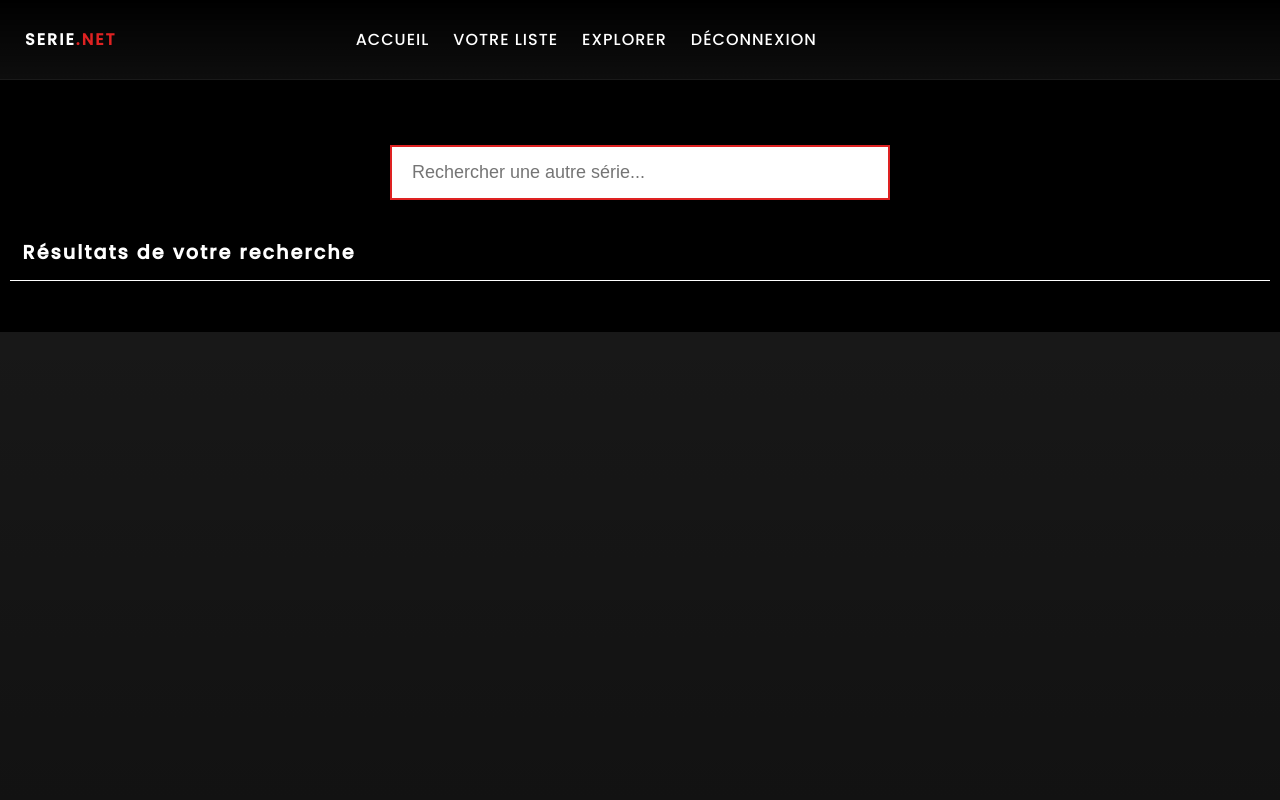
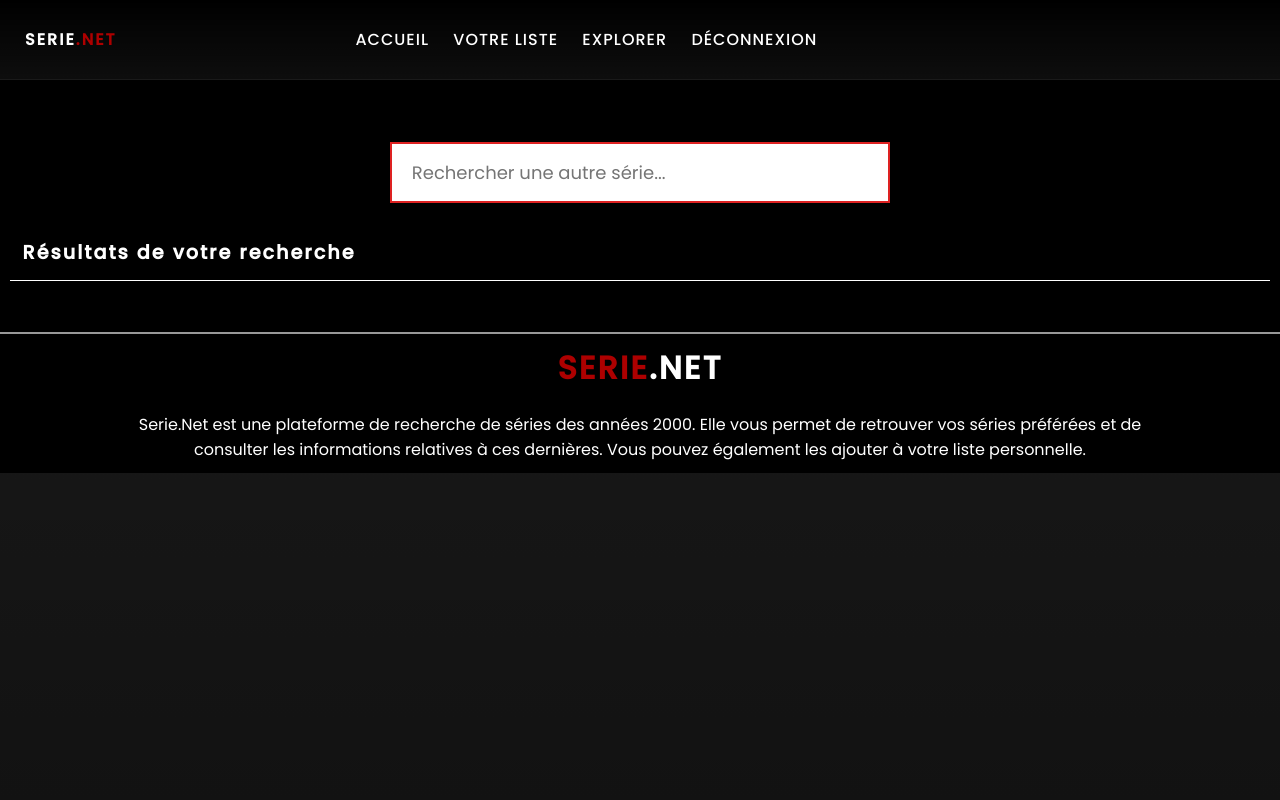
Before and after one commit to otsubyo/SerieNet, a PHP site: page /search/view/html/search.php in a window 1280 px wide. Run offline with PHP 8.4, Linux system fonts and the light colour scheme; the visitor is signed in with stand-in values (Sample User, id 1).

Commit message:
CREATE se

```diff
--- a/controller/serienet-api.php
+++ b/controller/serienet-api.php
@@ -17,7 +17,7 @@
 switch ($http_method) {
     // Cas de la méthode GET
     case "GET":
-        if (isset($_GET['id']) && isset($_GET['lang'])) {
+        if (isset($_GET['id'], $_GET['lang'])) {
             $id = htmlspecialchars($_GET['id']);
             $lang = htmlspecialchars($_GET['lang']);
             $series = $serieRequest->getSeriesSearch($id, $lang);
--- a/model/Serie.php
+++ b/model/Serie.php
@@ -60,6 +60,20 @@
     public function getGenres(): array
     {
         return $this->genres;
+    }
+
+    /**
+     * Renvoie le genre de la série au format String
+     * @return string
+     */
+    public function getGenresString(): string
+    {
+        $genres = "";
+        foreach ($this->genres as $genre) {
+            $genres .= $genre->getNom() . ",";
+        }
+        $genres = substr($genres, 0, -1);
+        return $genres;
     }
 
     /**
--- a/model/dao/requests/SerieRequest.php
+++ b/model/dao/requests/SerieRequest.php
@@ -49,7 +49,7 @@
         $stmt->execute(array(':id' => $id));
         (array) $data = $stmt->fetch(PDO::FETCH_ASSOC);
         if (!$data) {
-            die("ERROR 404 : Données introuvable !");
+            throw new \Exception("ERROR 404 : Données introuvable !");
         }
         $genres = $this->getGenresSerie($id);
         return new Serie($data['id'], $data['name'], $genres, $data['etoiles'], $data['synopsis'], $data['poster']);
@@ -69,7 +69,7 @@
 
         // Vérifier si la requête a réussi
         if ($response === false) {
-            die('Erreur lors de la récupération des données depuis l\'API.');
+            die('Erreur lors du requêtage de l\'API SerieNet.');
         }
 
         // Décoder la réponse JSON
--- a/view/css/base_style.css
+++ b/view/css/base_style.css
@@ -4,10 +4,11 @@
     padding: 0;
     box-sizing: border-box;
     user-select: none;
+    font-family: 'Poppins', sans-serif;
 }
 
 :root{
-    --main-color: #de2222;
+    --main-color: #ad0000;
     --second-color: #000000;
 }
 
@@ -16,6 +17,7 @@
     height: 100vh;
     background-size: cover;
     background: linear-gradient(rgba(0, 0, 0, 0.89), rgba(0, 0, 0, 0.93));
+    font-family: 'Poppins', serif;
 }
 
 section{
@@ -208,9 +210,13 @@
     cursor: pointer;
     transition: all 0.3s ease;
 }
+.banner-content .box-container .box a {
+    text-decoration: none;
+    color: white;
+}
 
-.banner-content .box-container .box img{
-    position: relative;
+
+.banner-content .box-container .box img {
     width: 200px;
     height: 250px;
     transition: all 0.3s ease;
@@ -228,7 +234,6 @@
 
 
 }
-
 
 #form-search {
     text-align: center;
@@ -253,6 +258,37 @@
     box-sizing: border-box;
 }
 
-.footer{
-    display: none;
+.pied {
+    display: flex;
+    align-items: center;
+    border-top: solid 2px #989898;
+    background-color: var(--second-color);
 }
+
+.pied .footer-content {
+    display: flex;
+    flex-direction: row;
+    align-items: center;
+    justify-content: center;
+    padding: 0 10%;
+    width: 100%;
+}
+
+.pied .footer-content .footer-section h1{
+    font-family: 'Poppins', sans-serif;
+    font-size: 2rem;
+    font-weight: 600;
+    letter-spacing: 2px;
+    text-align: center;
+    color: white;
+    padding: 1%;
+}
+
+.pied .footer-content .footer-section p{
+    font-family: 'Poppins', sans-serif;
+    font-size: 1rem;
+    font-weight: 300;
+    text-align: center;
+    color: white;
+    padding: 1%;
+}
--- a/view/html/login.php
+++ b/view/html/login.php
@@ -14,6 +14,7 @@
 }
 
 $userRequest = new UserRequest();
+
 $URL = "http://localhost/controller/jwt-auth.php";
 
 if (isset($_POST['btn-validate'])) {
@@ -50,7 +51,7 @@
     <meta charset="utf-8">
     <title>SERIE NET</title>
     <link rel="stylesheet" href="../css/style_login.css">
-    <link rel="icon" href="../../ressources/images/sn-logo.png">
+    <link rel="icon" href="../../ressources/images/sn_logo.png">
     <link rel="stylesheet" href="https://cdnjs.cloudflare.com/ajax/libs/font-awesome/5.15.3/css/all.min.css"/>
 </head>
 <body>
--- a/view/html/profile.php
+++ b/view/html/profile.php
@@ -33,7 +33,7 @@
     <meta name="viewport" content="width=device-width, initial-scale=1.0">
     <title>Qui est-ce ?</title>
     <link rel="stylesheet" href="../css/style_profile.css">
-    <link rel="icon" href="../../ressources/images/sn-logo.png">
+    <link rel="icon" href="../../ressources/images/sn_logo.png">
 </head>
 
 <body>
--- a/view/html/search.php
+++ b/view/html/search.php
@@ -37,7 +37,7 @@
     <script src="../js/script.js"></script>
     <!----======== CSS ======== -->
     <link rel="stylesheet" href="../css/base_style.css">
-    <link rel="icon" href="../../ressources/images/sn-logo.png">
+    <link rel="icon" href="../../ressources/images/sn_logo.png">
     <title>Recherche</title>
 </head>
 <body>
@@ -69,12 +69,49 @@
     <div class="banner-content">
         <h2>Résultats de votre recherche</h2>
         <div class="box-container">
-            <?php foreach ($series as $serie) {
-                echo "<div class='box'>";
-                echo "<img src='../../ressources/posts/" . $serie->getImage() ."' alt=''>";
-                echo "</div>";
-            } ?>
+            <?php foreach ($series as $serie): ?>
+                <div class='box' onclick="redirectToSerieInfos(<?= $serie->getIdentifiant() ?>)">
+                    <img src='../../ressources/posts/<?= $serie->getImage() ?>' alt=''>
+                </div>
+            <?php endforeach; ?>
         </div>
     </div>
+
+    <?php if (count($series) == 1): ?>
+        <div class="banner-content">
+            <h2>Du même genre</h2>
+            <div class="box-container">
+                <?php
+                // si la recherche renvoie uniquement une série, on affiche les séries du même genre
+                $genres = $series[0]->getGenres();
+                shuffle($genres);
+                $seriesSameGenre = $serieRequest->getSeriesByGenre($genres[0]->getNom(), false);
+
+                foreach ($seriesSameGenre as $serie): ?>
+                    <div class='box' onclick="redirectToSerieInfos(<?= $serie->getIdentifiant() ?>)">
+                        <img src='../../ressources/posts/<?= $serie->getImage() ?>' alt=''>
+                    </div>
+                <?php endforeach; ?>
+            </div>
+    <?php endif; ?>
+</section>
+<div class="pied">
+    <div class="footer-content">
+        <div class="footer-section about">
+            <h1 class="logo-text"><span>SERIE</span>.NET</h1>
+            <p>
+                Serie.Net est une plateforme de recherche de séries des années 2000.
+                Elle vous permet de retrouver vos séries préférées et de consulter les
+                informations relatives à ces dernières. Vous pouvez également les ajouter à
+                votre liste personnelle.
+            </p>
+        </div>
+    </div>
+</div>
 </body>
+<script>
+    function redirectToSerieInfos(id) {
+        window.location.href = 'serie_infos.php?id=' + id;
+    }
+</script>
 </html>
--- a/view/js/script.js
+++ b/view/js/script.js
@@ -4,3 +4,7 @@
     window.location.href = 'search.php?search=' + encodeURIComponent(searchTerm);
     return false;
 }
+
+function redirectToSerieInfos(id) {
+    window.location.href = 'serie_infos.php?id=' + id;
+}
```
Also changed, not shown: view/css/style_serief.css (added, +56 -0 lines), view/html/explore.php (+24 -24 lines), view/html/index.php (+32 -19 lines), view/html/serie_infos.php (added, +79 -0 lines), .htaccess, ressources/images/API.png (added), ressources/images/sn-logo.png (deleted), ressources/images/sn_logo.png (added).
